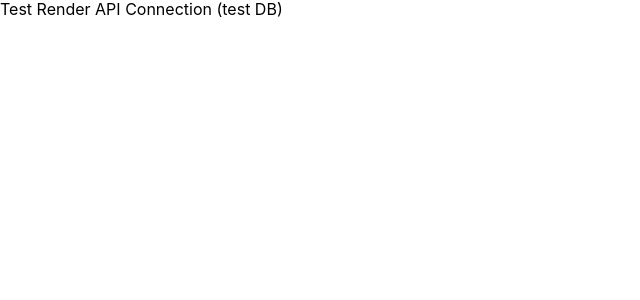
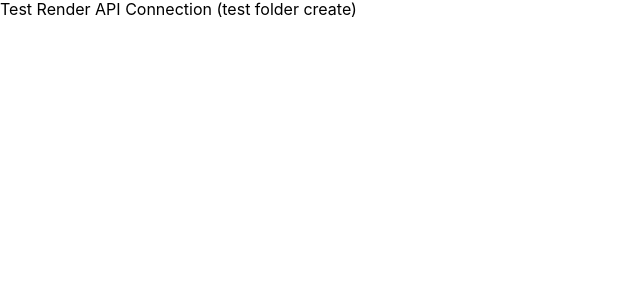
Before and after one commit to jdsowahithere/koiapp, a React (Create React App) app: page / in a window 1280 px wide. Shown: the top 300 px of the page, without its empty margins (0-640 px from the left). Built offline with nearby package versions, Linux system fonts and the light colour scheme.

Commit message:
attempt 2 folder create

```diff
--- a/src/App.js
+++ b/src/App.js
@@ -1618,7 +1618,7 @@ const App = () => {
       onKeyDown={handleKeyDown}
       style={{ outline: 'none'}}
     >
-      Test Render API Connection (test DB)
+      Test Render API Connection (test folder create)
     </div>
   )
 }
```
